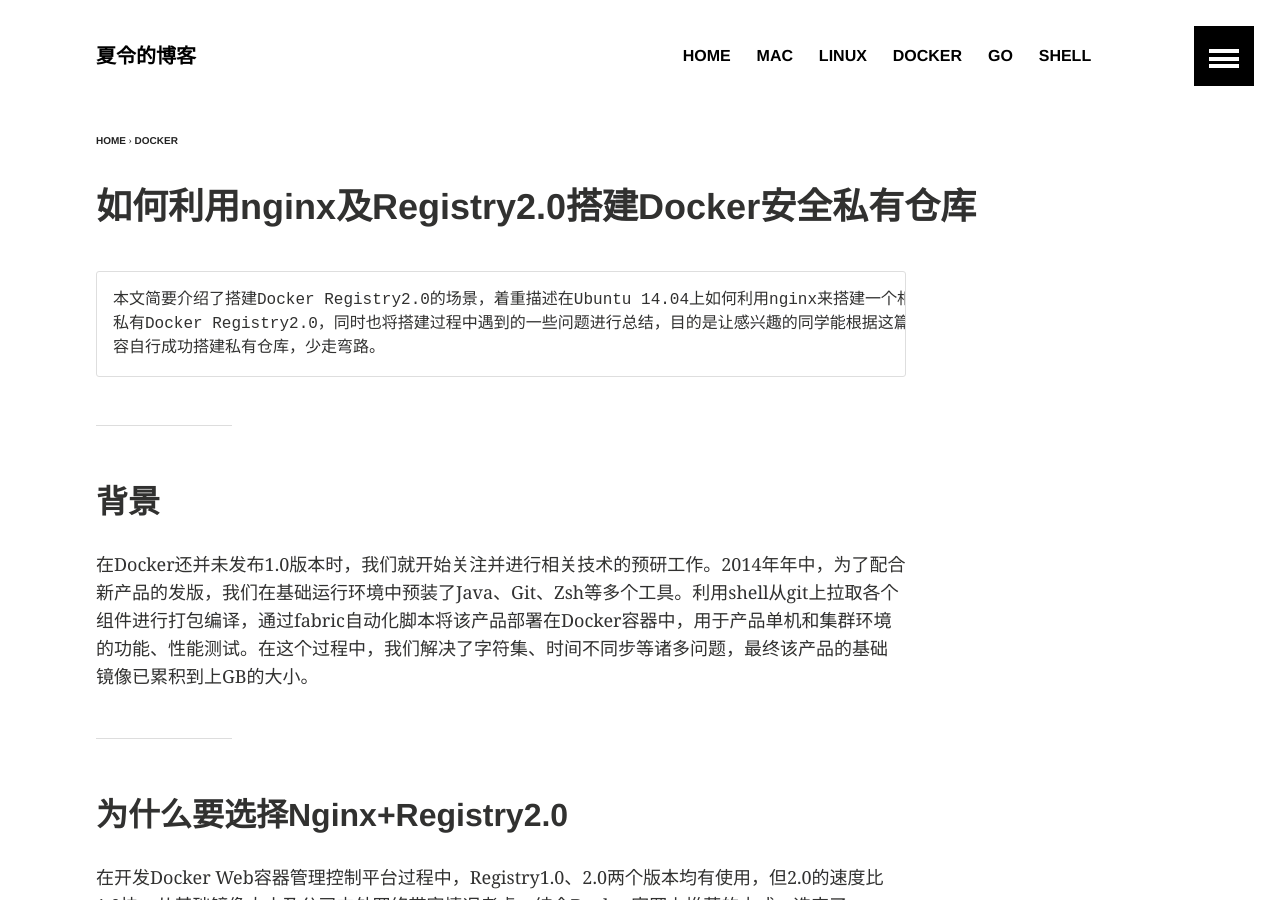
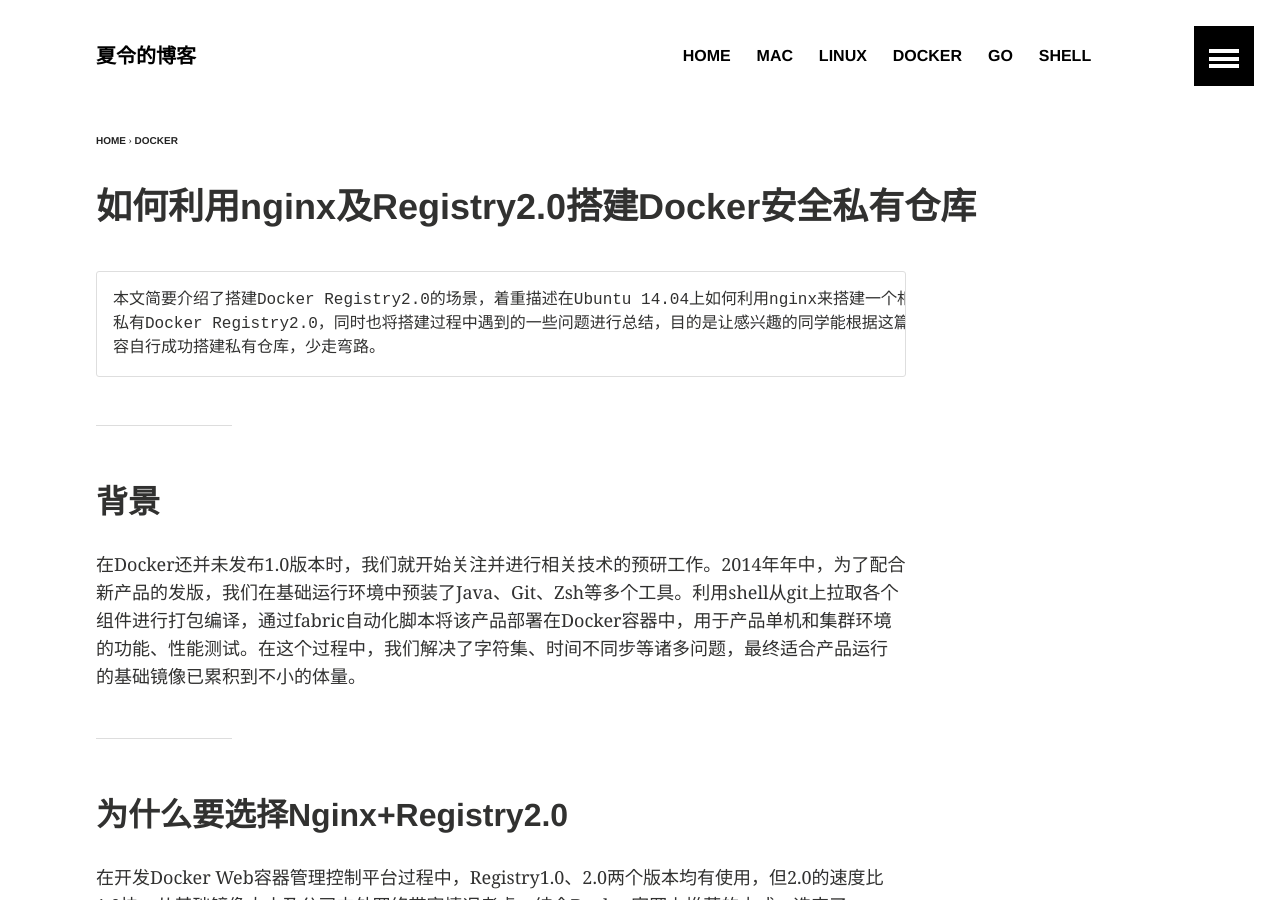
Before and after one commit to xialingsc/home, a Jekyll site: the page built from _posts/docker/2015-07-29-how-to-build-a-secure-private-docker-registry2.0-with-nginx.md, in a window 1280 px wide and 900 px high. Built offline with Jekyll 4.4.1, drawn with Linux system fonts in a browser that asks for light colours; comment, search, counter and statistics services are not loaded.

Commit message:
release post

```diff
--- a/_posts/docker/2015-07-29-how-to-build-a-secure-private-docker-registry2.0-with-nginx.md
+++ b/_posts/docker/2015-07-29-how-to-build-a-secure-private-docker-registry2.0-with-nginx.md
@@ -20,7 +20,7 @@ image:
 
 ##背景
 
-在Docker还并未发布1.0版本时，我们就开始关注并进行相关技术的预研工作。2014年年中，为了配合新产品的发版，我们在基础运行环境中预装了Java、Git、Zsh等多个工具。利用shell从git上拉取各个组件进行打包编译，通过fabric自动化脚本将该产品部署在Docker容器中，用于产品单机和集群环境的功能、性能测试。在这个过程中，我们解决了字符集、时间不同步等诸多问题，最终该产品的基础镜像已累积到上GB的大小。
+在Docker还并未发布1.0版本时，我们就开始关注并进行相关技术的预研工作。2014年年中，为了配合新产品的发版，我们在基础运行环境中预装了Java、Git、Zsh等多个工具。利用shell从git上拉取各个组件进行打包编译，通过fabric自动化脚本将该产品部署在Docker容器中，用于产品单机和集群环境的功能、性能测试。在这个过程中，我们解决了字符集、时间不同步等诸多问题，最终适合产品运行的基础镜像已累积到不小的体量。
 
 ---
 
```
